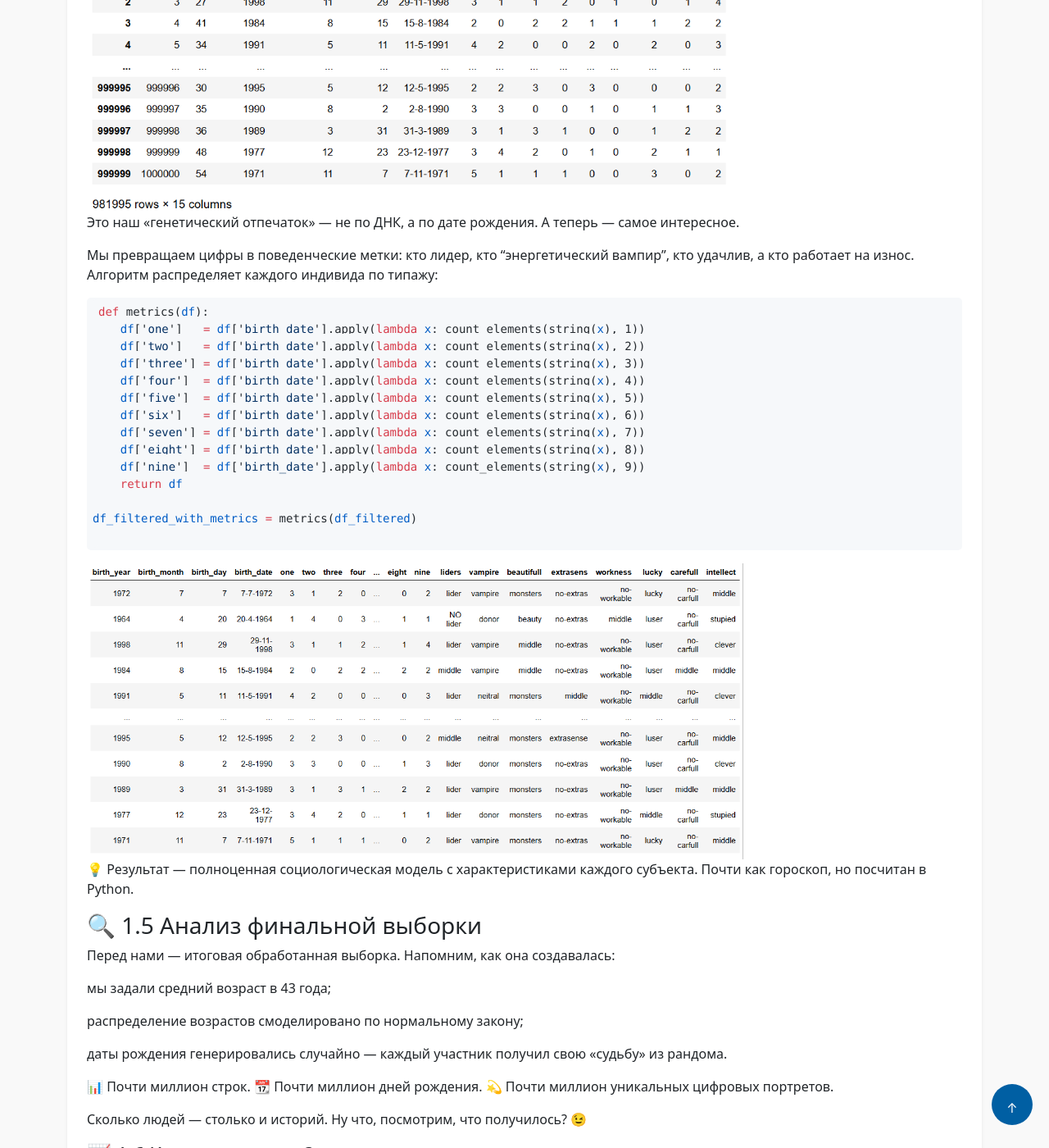
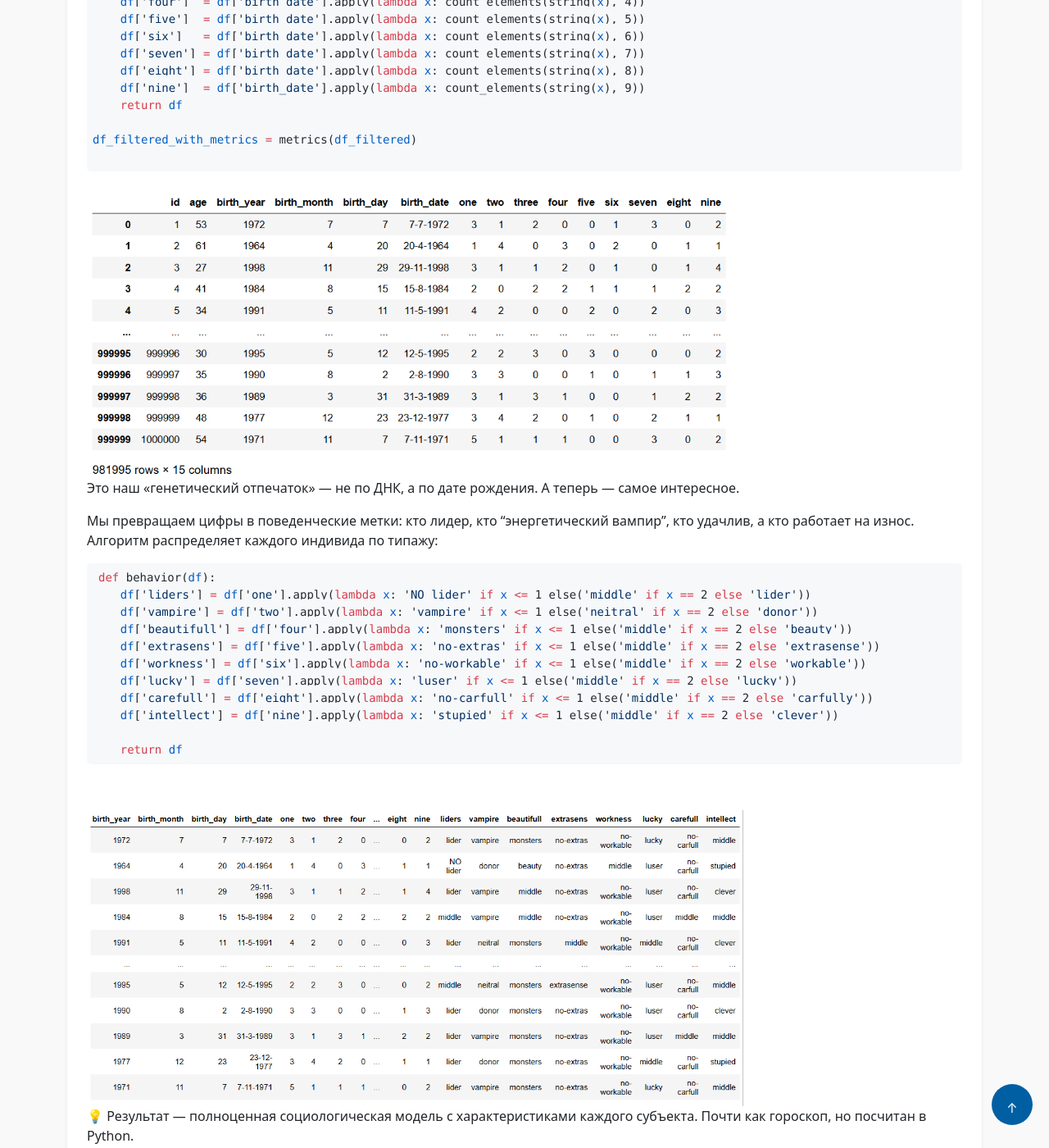
Before and after one commit to matejkoas/matejkoas.github.io, a Jekyll site: the page built from _cases/case10-numeroligy-and-data-analytics.md, in a window 1280 px wide and 1400 px high, scrolled down 7191 px. Shown: the whole window at 82% size. Built offline with Jekyll 4.4.1, drawn with Linux system fonts in a browser that asks for light colours; some of the changed text lies outside the part shown.

Commit message:
edit case 10

````diff
--- a/_cases/case10-numeroligy-and-data-analytics.md
+++ b/_cases/case10-numeroligy-and-data-analytics.md
@@ -128,7 +128,7 @@ import seaborn as sns
 import random
 import calendar
 ```
-Классика жанра: сначала грузим всё подряд. Пусть даже calendar пока не нужен — но с ним мы выглядим солиднее. На всякий случай.
+*Классика жанра: сначала грузим всё подряд. Пусть даже calendar пока не нужен — но с ним мы выглядим солиднее. На всякий случай.*
 
 🔧 Вспомогательные функции — чтобы не писать одно и то же сто раз
 ```python
@@ -284,14 +284,7 @@ df_filtered['birth_date'] = df_filtered.apply(
 Теперь для каждого мы рассчитываем числовой ряд даты рождения — просто представляем день, месяц и год рождения как набор цифр.
 
 Считаем, сколько раз в дате рождения каждого человека встречается каждая цифра от 1 до 9. Добавляем эти значения в отдельные колонки:
-
-   <div class="case-image">
-      <img src="{{ site.baseurl }}/assets/images/case10-3.png" alt="кейсы по Python" class="img-fluid w-75">
-    </div>
-
-Это наш «генетический отпечаток» — не по ДНК, а по дате рождения. А теперь — самое интересное.
-
-Мы превращаем цифры в поведенческие метки: кто лидер, кто "энергетический вампир", кто удачлив, а кто работает на износ. Алгоритм распределяет каждого индивида по типажу:
+<br>
 
 ```python
 def metrics(df):
@@ -309,6 +302,30 @@ def metrics(df):
 df_filtered_with_metrics = metrics(df_filtered)
 
 ```
+
+   <div class="case-image">
+      <img src="{{ site.baseurl }}/assets/images/case10-3.png" alt="кейсы по Python" class="img-fluid w-75">
+    </div>
+
+Это наш «генетический отпечаток» — не по ДНК, а по дате рождения. А теперь — самое интересное.
+
+Мы превращаем цифры в поведенческие метки: кто лидер, кто "энергетический вампир", кто удачлив, а кто работает на износ. Алгоритм распределяет каждого индивида по типажу:
+
+```python
+def behavior(df):
+    df['liders'] = df['one'].apply(lambda x: 'NO lider' if x <= 1 else('middle' if x == 2 else 'lider'))
+    df['vampire'] = df['two'].apply(lambda x: 'vampire' if x <= 1 else('neitral' if x == 2 else 'donor'))
+    df['beautifull'] = df['four'].apply(lambda x: 'monsters' if x <= 1 else('middle' if x == 2 else 'beauty'))
+    df['extrasens'] = df['five'].apply(lambda x: 'no-extras' if x <= 1 else('middle' if x == 2 else 'extrasense'))
+    df['workness'] = df['six'].apply(lambda x: 'no-workable' if x <= 1 else('middle' if x == 2 else 'workable'))
+    df['lucky'] = df['seven'].apply(lambda x: 'luser' if x <= 1 else('middle' if x == 2 else 'lucky'))
+    df['carefull'] = df['eight'].apply(lambda x: 'no-carfull' if x <= 1 else('middle' if x == 2 else 'carfully'))
+    df['intellect'] = df['nine'].apply(lambda x: 'stupied' if x <= 1 else('middle' if x == 2 else 'clever'))
+
+    return df
+```
+<br>
+
 
    <div class="case-image">
       <img src="{{ site.baseurl }}/assets/images/case10-4.png" alt="кейсы по Python" class="img-fluid w-75">
````
Also changed, not shown: other parts of _cases/case10-numeroligy-and-data-analytics.md (+1 -1 lines).
